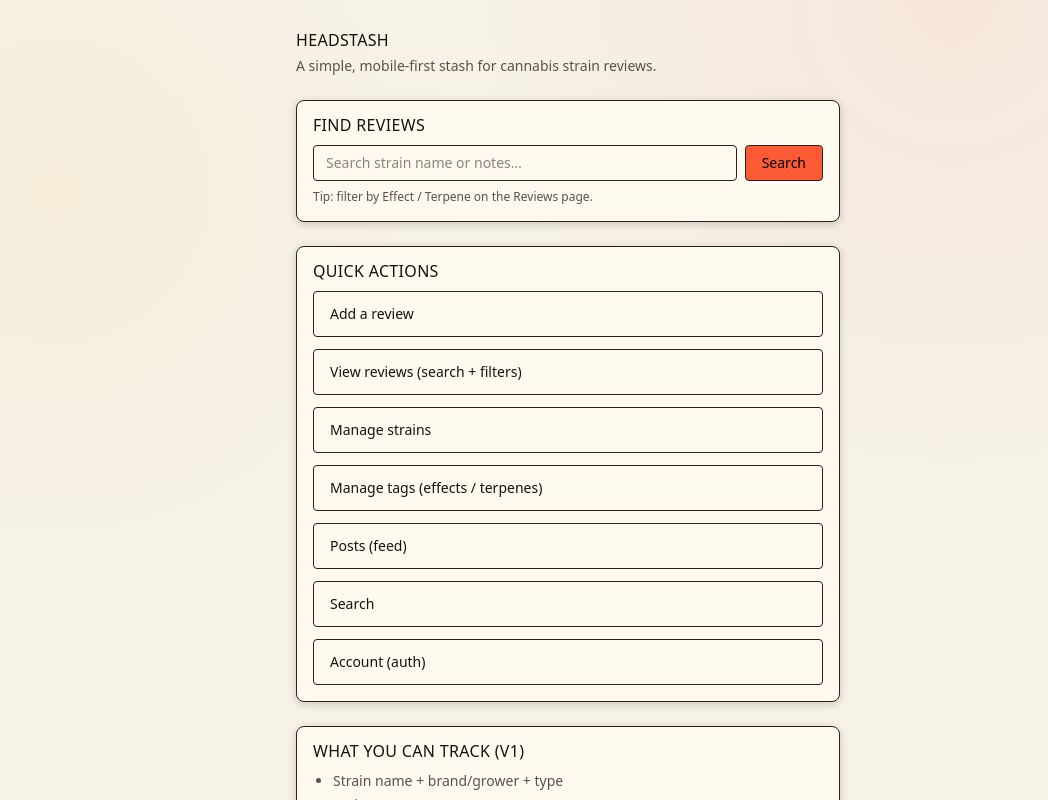
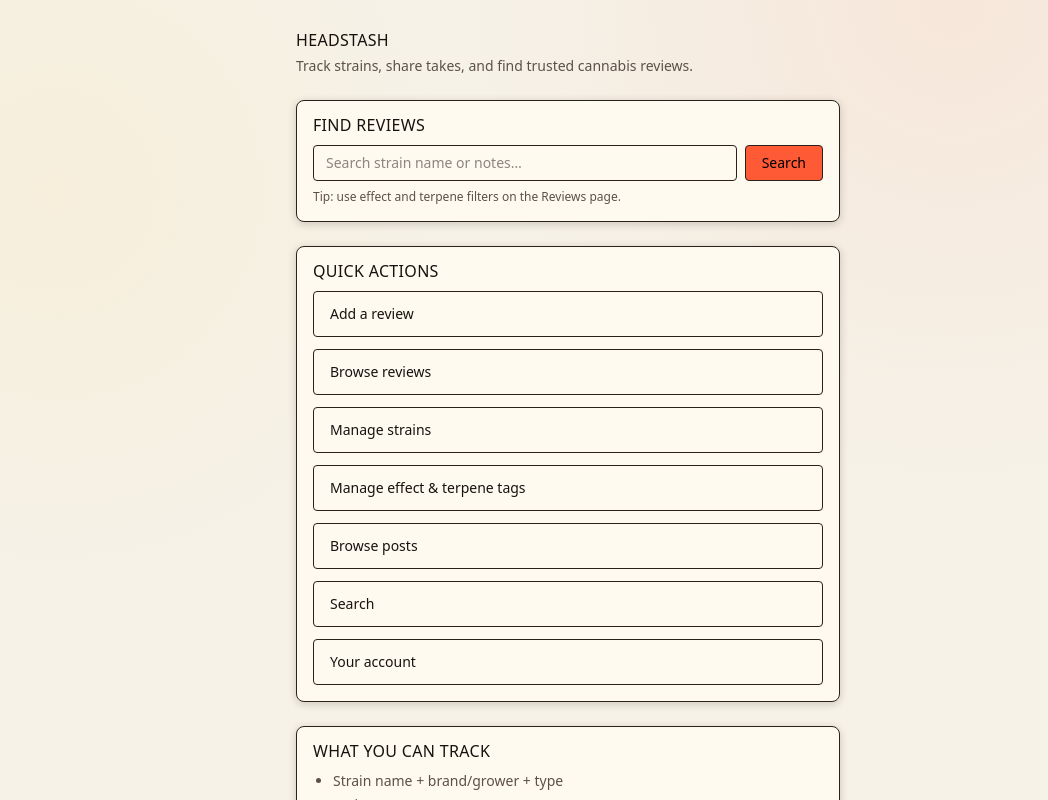
Before and after one commit to michaelasper/headstash, a Next.js app: page / in a window 1280 px wide. Shown: the top 800 px of the page, without its empty margins (72-1120 px from the left). Built offline with nearby package versions, Linux system fonts and the light colour scheme.

Commit message:
copy: improve home page messaging and remove dev-facing wording

```diff
--- a/src/app/page.tsx
+++ b/src/app/page.tsx
@@ -9,7 +9,7 @@ export default function Home() {
       <header className="flex flex-col gap-2">
         <h1 className="text-h1">Headstash</h1>
         <p className="text-sm text-muted-foreground">
-          A simple, mobile-first stash for cannabis strain reviews.
+          Track strains, share takes, and find trusted cannabis reviews.
         </p>
       </header>
 
@@ -38,7 +38,7 @@ export default function Home() {
           </button>
         </form>
         <p className="mt-2 text-xs text-muted-foreground">
-          Tip: filter by Effect / Terpene on the Reviews page.
+          Tip: use effect and terpene filters on the Reviews page.
         </p>
       </section>
 
@@ -55,7 +55,7 @@ export default function Home() {
             href="/reviews"
             className="rounded-md border border-border px-4 py-3 text-sm font-medium hover:bg-hover"
           >
-            View reviews (search + filters)
+            Browse reviews
           </Link>
           <Link
             href="/strains"
@@ -67,13 +67,13 @@ export default function Home() {
             href="/tags"
             className="rounded-md border border-border px-4 py-3 text-sm font-medium hover:bg-hover"
           >
-            Manage tags (effects / terpenes)
+            Manage effect & terpene tags
           </Link>
           <Link
             href="/posts"
             className="rounded-md border border-border px-4 py-3 text-sm font-medium hover:bg-hover"
           >
-            Posts (feed)
+            Browse posts
           </Link>
           <Link
             href="/search"
@@ -85,13 +85,13 @@ export default function Home() {
             href="/me"
             className="rounded-md border border-border px-4 py-3 text-sm font-medium hover:bg-hover"
           >
-            Account (auth)
+            Your account
           </Link>
         </nav>
       </section>
 
       <section className="rounded-lg border border-border bg-card p-4 shadow-[var(--shadow-1)]">
-        <h2 className="text-base font-medium">What you can track (v1)</h2>
+        <h2 className="text-base font-medium">What you can track</h2>
         <ul className="mt-3 list-disc space-y-1 pl-5 text-sm text-muted-foreground">
           <li>Strain name + brand/grower + type</li>
           <li>Rating (1–5)</li>
@@ -101,7 +101,7 @@ export default function Home() {
       </section>
 
       <footer className="text-xs text-muted-foreground">
-        No accounts yet. This is local/dev-friendly and evolves from here.
+        Start with a review, then build your profile and follow people with similar taste.
       </footer>
     </main>
   );
```
